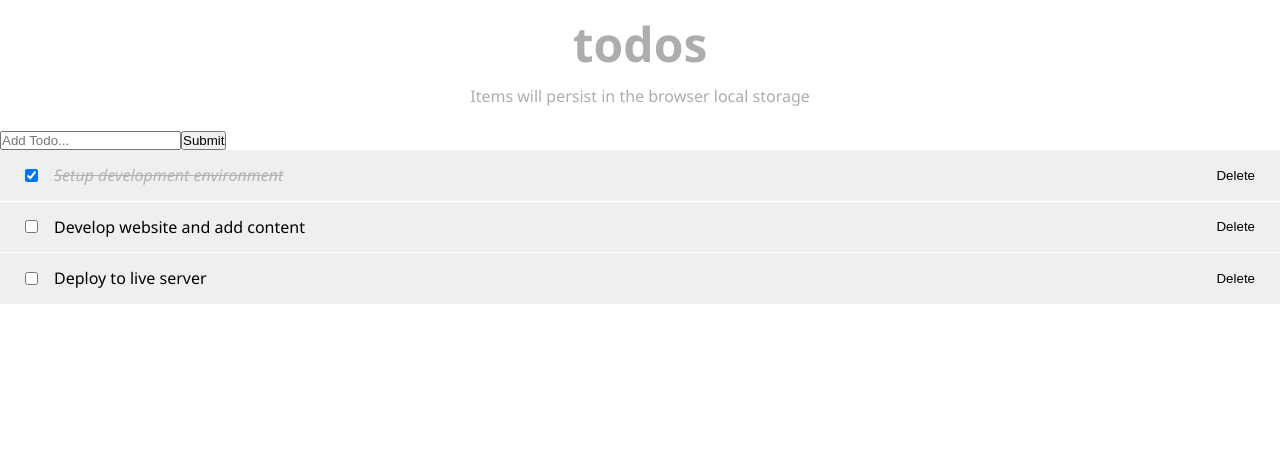
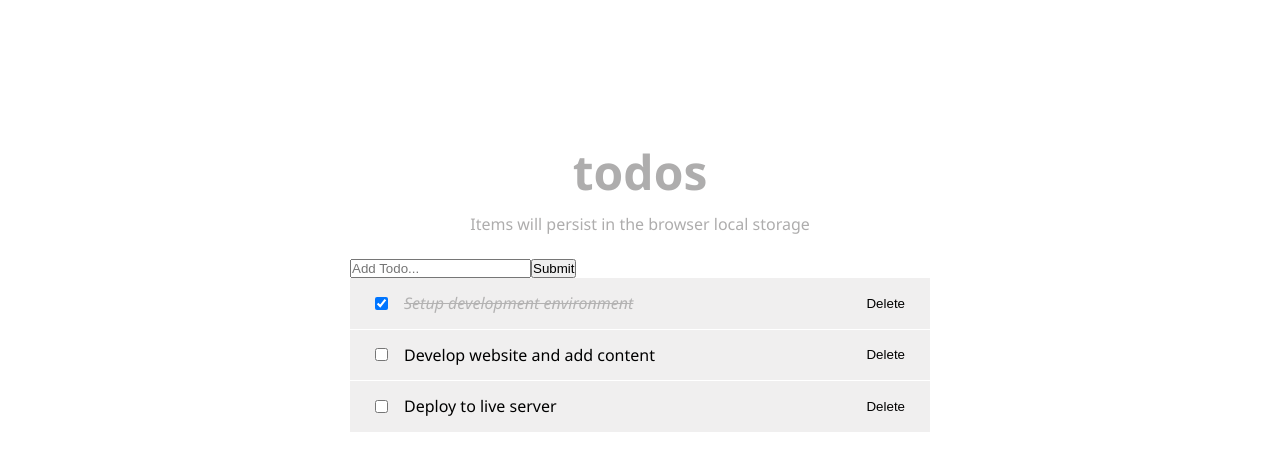
Before and after one commit to ankitt26/React-tutorial, a React (Vite) app: page / in a window 1280 px wide. Shown: the top 470 px of the page. Built offline with nearby package versions, Linux system fonts and the light colour scheme.

Commit message:
Update TodoApp className

```diff
--- a/src/components/TodoApp.jsx
+++ b/src/components/TodoApp.jsx
@@ -3,10 +3,12 @@ import TodosLogic from '@/components/TodosLogic';
 
 const TodoApp = () => {
   return (
-    <>
-      <Header />
+    <div className='wrapper'>
+        <div className='todos'>
+        <Header />
       <TodosLogic />
-    </>
+        </div>
+    </div>
   );
 };
 export default TodoApp;
```
